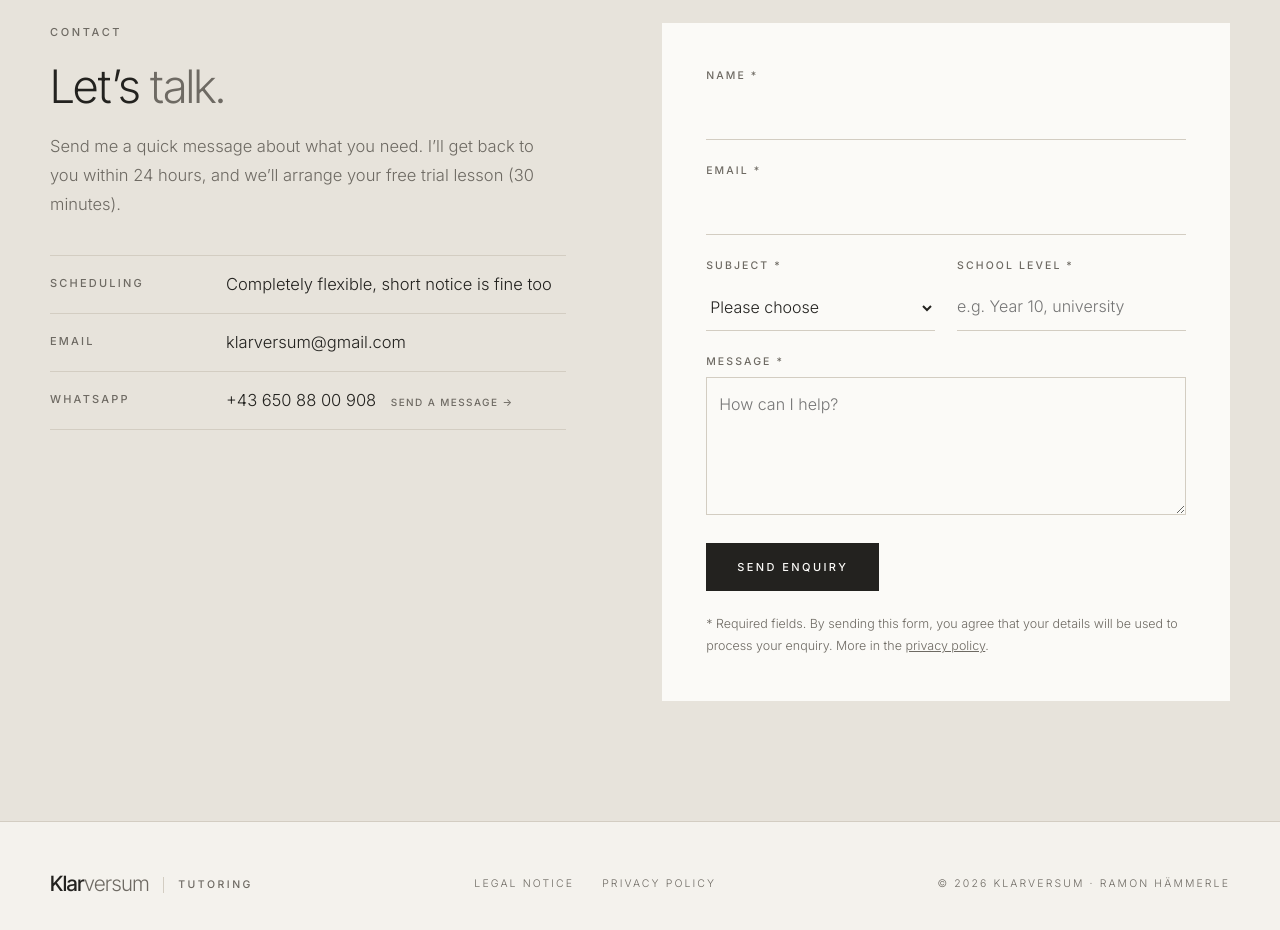
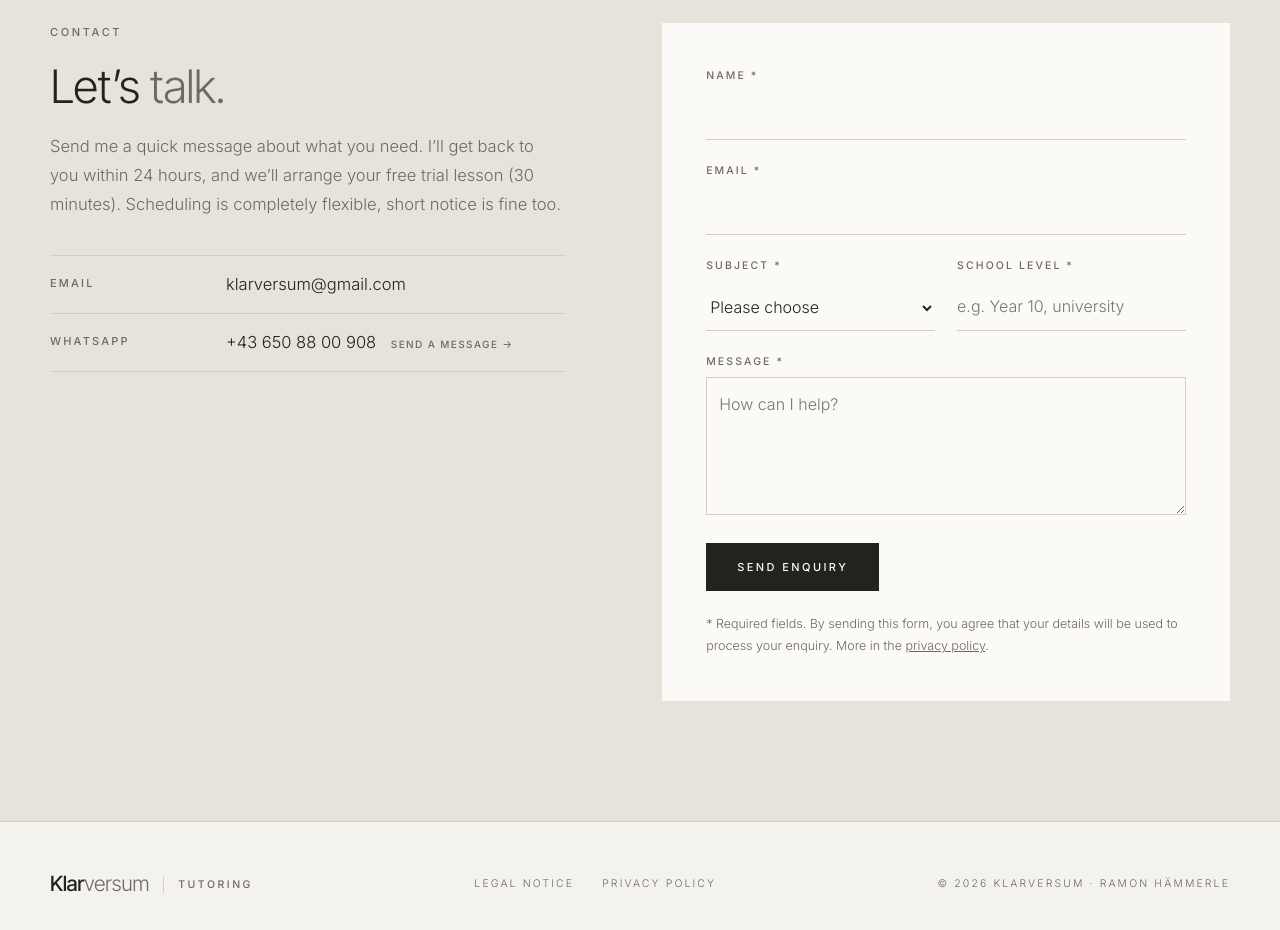
Before and after one commit to willamlena/klarversum-website, a plain HTML site: page en.html in a window 1280 px wide. Shown: the part 9660-10590 px from the top of the page. Drawn offline with Linux system fonts and the light colour scheme.

Commit message:
Kontakt: flexible Termine in den Text verschoben
Co-Authored-By: Claude Opus 5.5 <noreply@anthropic.com>

```diff
--- a/en.html
+++ b/en.html
@@ -448,9 +448,8 @@
       <div class="contact-text">
         <p class="label">Contact</p>
         <h2>Let’s <em>talk.</em></h2>
-        <p>Send me a quick message about what you need. I’ll get back to you within 24 hours, and we’ll arrange your free trial lesson (30 minutes).</p>
+        <p>Send me a quick message about what you need. I’ll get back to you within 24 hours, and we’ll arrange your free trial lesson (30 minutes). Scheduling is completely flexible, short notice is fine too.</p>
         <dl class="facts">
-          <div><dt>Scheduling</dt><dd>Completely flexible, short notice is fine too</dd></div>
           <div><dt>Email</dt><dd><a href="mailto:klarversum@gmail.com">klarversum@gmail.com</a></dd></div>
           <div><dt>WhatsApp</dt><dd>
             <a href="https://wa.me/436508800908">+43 650 88 00 908</a>
```
Also changed, not shown: index.html (+1 -2 lines).
